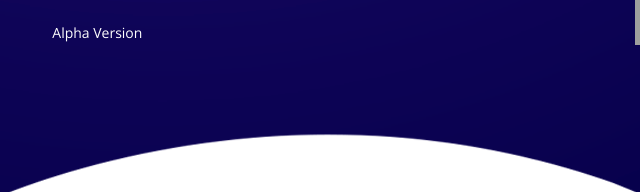
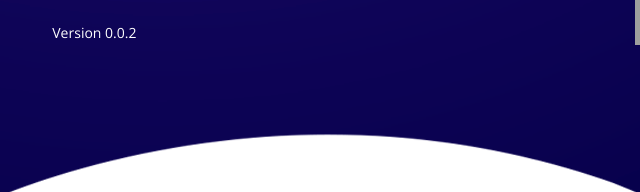
Before and after one commit to LuminaLinkTechnology/LuminaLinkFlasher, a plain HTML site: page index.html in a window 1280 px wide. Shown: the part 506-698 px from the top of the page, 20-660 px from the left. Drawn offline with nearby package versions, Linux system fonts and the light colour scheme; some packages are replaced by stand-ins of ours; grey boxes are pictures that could not be loaded; a script that the page names is missing.

Commit message:
Update index.html

```diff
--- a/index.html
+++ b/index.html
@@ -100,7 +100,7 @@
                     </p>
                     <div class="btn-box">
                       <esp-web-install-button id="installButton" manifest="webflash/manifest.json"></esp-web-install-button>
-                      <p>&nbsp;&nbsp;Alpha Version</p>
+                      <p>&nbsp;&nbsp;Version 0.0.2</p>
                       </a>
                     </div>
                   </div>
```
